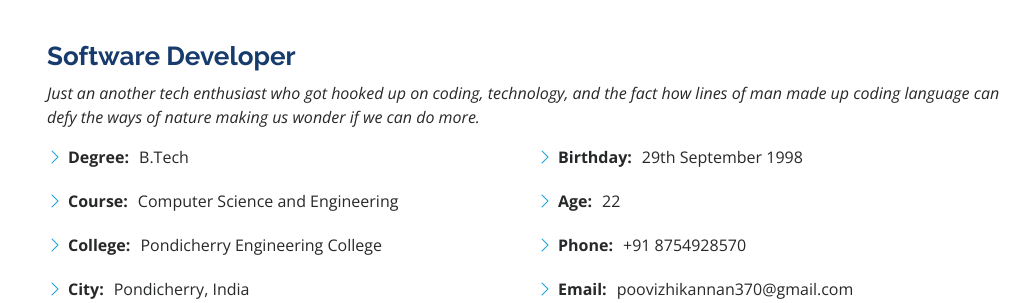
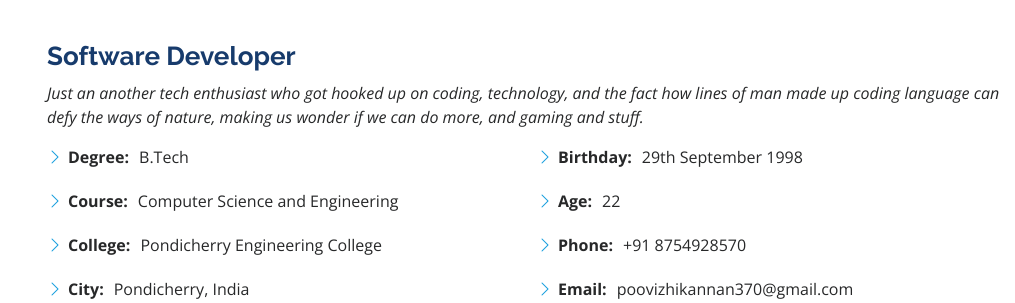
Before and after one commit to PoovizhiKannan-PK/PortFolio-Flask, a Flask app: page / in a window 1280 px wide. Shown: the part 927-1230 px from the top of the page, without its empty margins (265-1280 px from the left). Run offline with Flask 2, Linux system fonts and the light colour scheme; some libraries are stand-ins or nearby versions.

Commit message:
Update index.html

```diff
--- a/templates/index.html
+++ b/templates/index.html
@@ -79,7 +79,7 @@
           <div class="col-lg-12 pt-4 pt-lg-0 content" data-aos="fade-left">
             <h3>Software Developer</h3>
             <p class="fst-italic">
-              Just an another tech enthusiast who got hooked up on coding, technology, and the fact how lines of man made up coding language can defy the ways of nature making us wonder if we can do more.
+              Just an another tech enthusiast who got hooked up on coding, technology, and the fact how lines of man made up coding language can defy the ways of nature, making us wonder if we can do more, and gaming and stuff.
             </p>
             <div class="row">
               <div class="col-lg-6">
```
